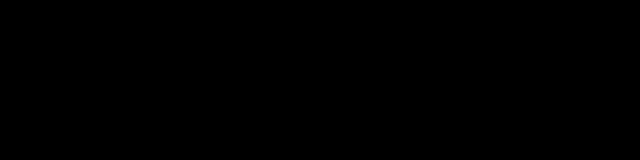
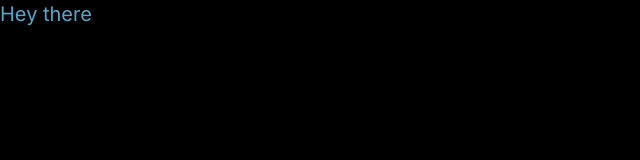
Before and after one commit to Yevhenbk/ill-creativity, a Next.js app: page / in a window 1280 px wide. Shown: the top 160 px of the page, without its empty margins (0-640 px from the left). Built offline with nearby package versions, Linux system fonts and the light colour scheme.

Commit message:
initial commit

```diff
--- a/package.json
+++ b/package.json
@@ -13,6 +13,8 @@
     "@types/react": "18.2.7",
     "@types/react-dom": "18.2.4",
     "autoprefixer": "10.4.14",
+    "class-variance-authority": "^0.6.0",
+    "classnames": "^2.3.2",
     "next": "13.4.4",
     "postcss": "8.4.24",
     "react": "18.2.0",
--- a/src/app/layout.tsx
+++ b/src/app/layout.tsx
@@ -14,7 +14,7 @@ export default function RootLayout({
   children: React.ReactNode
 }) {
   return (
-    <html lang="en">
+    <html lang='en'>
       <body className={inter.className}>{children}</body>
     </html>
   )
--- a/src/app/page.tsx
+++ b/src/app/page.tsx
@@ -1,8 +1,16 @@
+import React, { FC } from 'react'
+import Text from '@atoms/Text'
 
+interface Props {}
 
-export default function Home() {
+const Home: FC<Props> = ({}) => {
   return (
-    <main>
+    <main className='text-white'>
+      <Text intent='primary'>
+        <h1>Hey there</h1>
+      </Text>
     </main>
   )
 }
+
+export default Home
--- /dev/null
+++ b/src/app/shop/page.tsx
@@ -0,0 +1,13 @@
+import React, { FC } from "react"
+
+interface Props {}
+
+const Shop: FC<Props> = ({}) => {
+  return (
+    <main className="text-white">
+      Shop
+    </main>
+  )
+}
+
+export default Shop
--- /dev/null
+++ b/src/components/atoms/Text.tsx
@@ -0,0 +1,20 @@
+import React, { FC, ReactNode } from 'react'
+import { VariantProps } from 'class-variance-authority'
+import { textStyles } from './TextStyled'
+
+interface Props extends
+  VariantProps<typeof textStyles> {
+    children: ReactNode
+  }
+
+const Text: FC<Props> = ({ intent, fullWidth, ...props }) => {
+  return (
+    <div
+      className={textStyles({ intent, fullWidth })}
+    >
+      {props.children}
+    </div>
+  )
+}
+
+export default Text
--- /dev/null
+++ b/src/components/atoms/TextStyled.tsx
@@ -0,0 +1,21 @@
+import { cva } from 'class-variance-authority'
+
+export const textStyles = cva(
+  ['text-xl'],
+  {
+    variants: {
+      intent: {
+        primary: 'text-[#57A6CA]',
+        secondary: 'text-pink-700',
+        teritary: 'text-white',
+        quaternary: 'text-[#FE7F5F]'
+      },
+      fullWidth: {
+        true: 'w-[100%]'
+      }
+    },
+    defaultVariants: {
+      intent: 'primary'
+    }
+  }
+)
```
Also changed, not shown: src/store/context.tsx (added, +24 -0 lines), tsconfig.json (+7 -1 lines), 1 other file (tests, documents, lock files or other folders).
